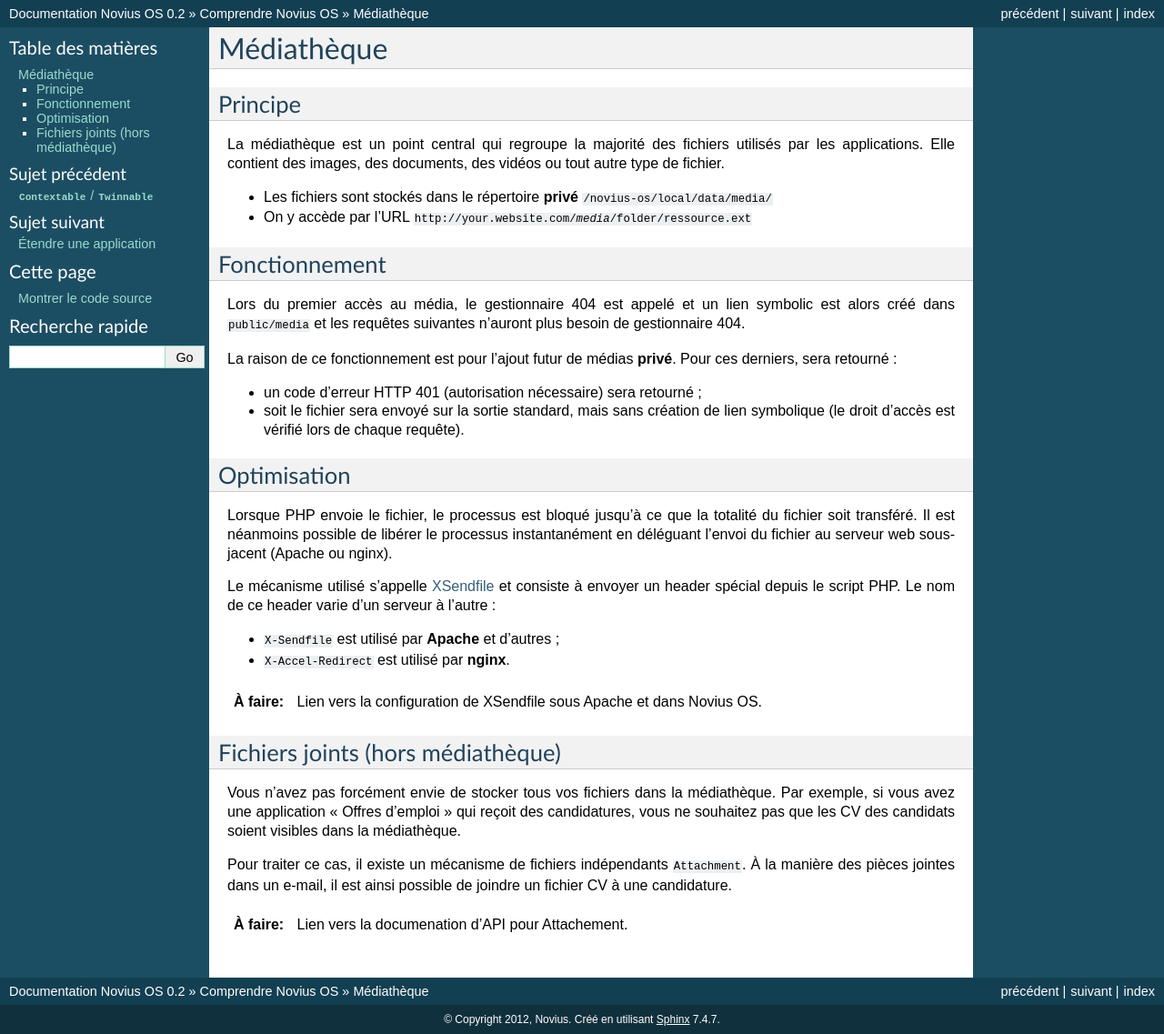
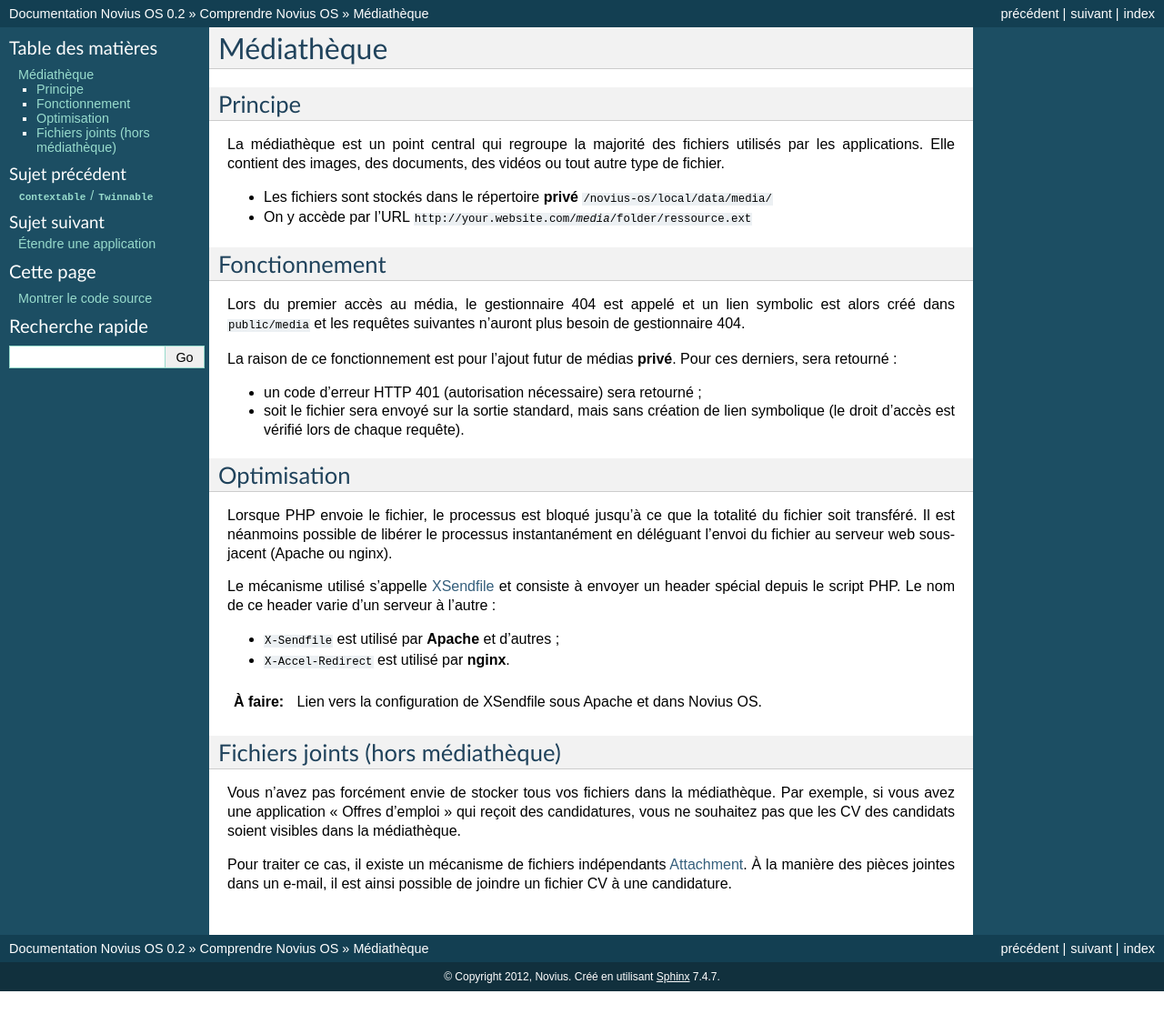
Before and after one commit to vrcAlbert/documentation-api, a Sphinx documentation site: the page built from source/understand/media_centre.rst, in a window 1280 px wide. Shown: the whole page at 91% size. Built offline with Sphinx 7.4.7, drawn with Linux system fonts in a browser that asks for light colours; after the commit the page ends 1090 px from its top, so only the background shows below that.

```diff
--- a/source/understand/media_centre.rst
+++ b/source/understand/media_centre.rst
@@ -49,9 +49,5 @@ Vous n'avez pas forcément envie de stocker tous vos fichiers dans la médiathè
 application « Offres d'emploi » qui reçoit des candidatures, vous ne souhaitez pas que les CV des candidats soient
 visibles dans la médiathèque.
 
-Pour traiter ce cas, il existe un mécanisme de fichiers indépendants ``Attachment``. À la manière des pièces jointes
+Pour traiter ce cas, il existe un mécanisme de fichiers indépendants :doc:`Attachment </app_create/attachment>`. À la manière des pièces jointes
 dans un e-mail, il est ainsi possible de joindre un fichier CV à une candidature.
-
-.. todo::
-
-	Lien vers la documenation d'API pour Attachement.
--- a/source/understand/multi_context/principles.rst
+++ b/source/understand/multi_context/principles.rst
@@ -50,6 +50,6 @@ Ajouter des contextes
 Vous pouvez ajouter à n'importe quel moment de nouveaux contextes, sites ou langues à votre configuration.
 Modifiez simplement votre fichier ``contexts.config.php``, les nouveaux contextes sont aussitôt pris en compte.
 
-.. todo::
+.. seealso::
 
-	Lien vers la configuration de la doc d'API
+	:ref:`Documentation d'API du multi-contextes <api:php/configuration/software/multi_contexts>`.
```
